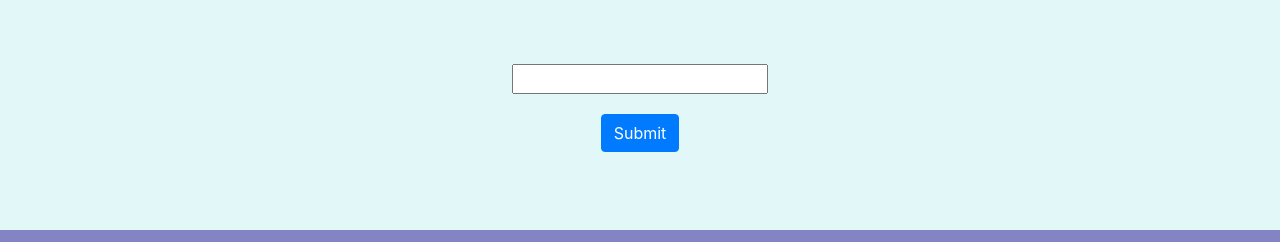
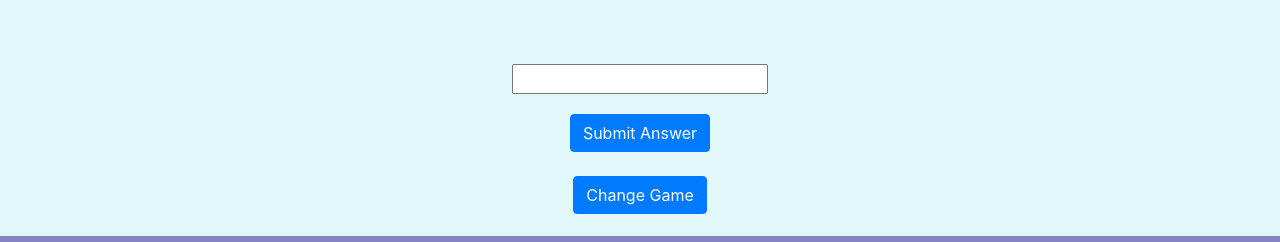
Before and after one commit to 92an/second-milesonte-project, a plain HTML site: page division.html in a window 1280 px wide. Shown: the part 462-704 px from the top of the page. Drawn offline with nearby package versions, Linux system fonts and the light colour scheme.

Commit message:
added a back to menu button in division section button is under submit (changed to submit answer) link to index.html using anchor tags

```diff
--- a/Asset/js/game.js
+++ b/Asset/js/game.js
@@ -148,7 +148,7 @@ Test for all 4 game modes*/
 
 function testAnswer(gameMode) {
     if(Number(answerInput.value) === answer){
-        alert("Correct Answer!");
+        alert("Good Job!!! Correct Answer!");
         progessBarMovement();
         loadGameNumbers(gameMode)
         answerInput.value = "";
--- a/division.html
+++ b/division.html
@@ -59,8 +59,12 @@
         <div class="row inputRow">
             <div class="col text-center">
                 <form>
-                    <input type="number" id="answerBox"> <br>
-                    <input type="button" value="Submit" id="submitAnswer" class="btn btn-primary"  onclick="testAnswer('division')">
+                    <input type="number" id="answerBox">
+                    <br>
+                    <input type="button" value="Submit Answer" id="submitAnswer" class="btn btn-primary"  onclick="testAnswer('division')">
+                    <br>
+                    <br>
+                    <a href="index.html"><input type="button" value="Change Game" id="changeGameButton" class="btn btn-primary"></a>
                 </form>
             </div>
         </div>
```
